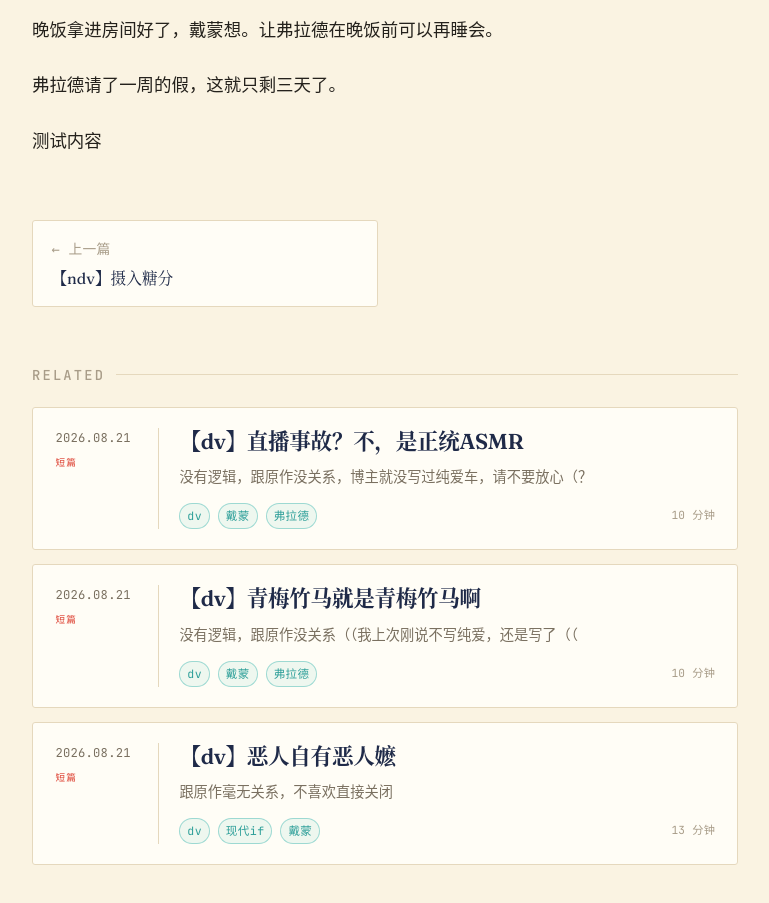
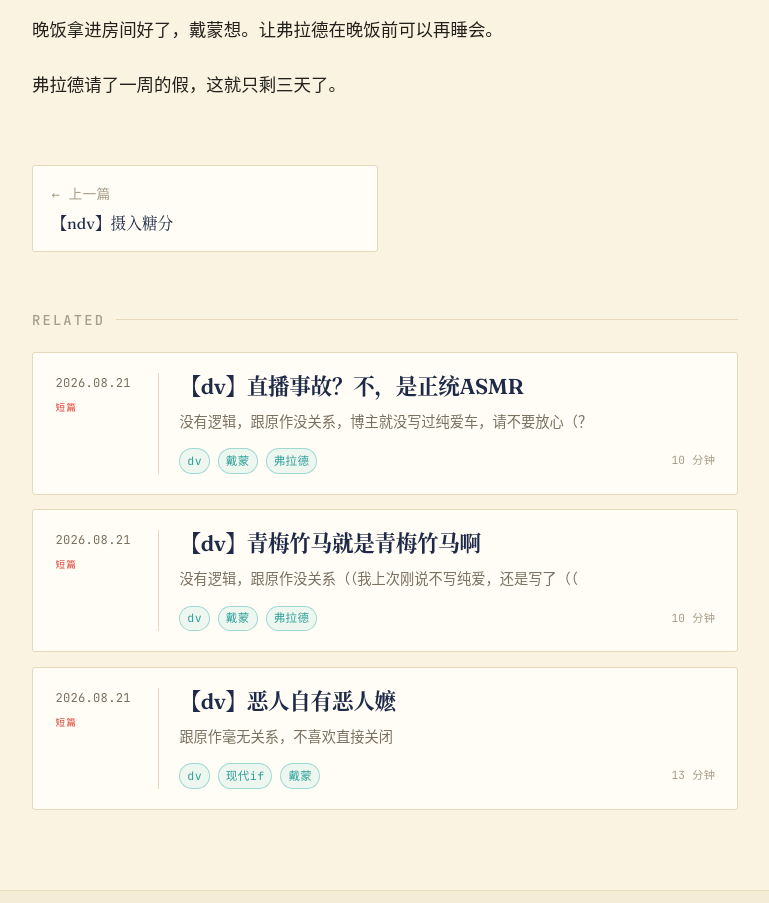
Before and after one commit to aming-org/aming-org.github.io, an Astro site: page /posts/dv-oversimplifying-costs in a window 1280 px wide. Shown: the part 9100-10003 px from the top of the page, without its empty margins (58-827 px from the left). Built offline with nearby package versions, Linux system fonts and the light colour scheme; Astro itself is replaced by a stand-in of ours.

Commit message:
测试删除内容

```diff
--- a/src/content/posts/dv-oversimplifying-costs.md
+++ b/src/content/posts/dv-oversimplifying-costs.md
@@ -233,5 +233,3 @@ Alpha生殖腔早已退化萎缩，简单的磨蹭难以磨开，在冲撞中痛
 晚饭拿进房间好了，戴蒙想。让弗拉德在晚饭前可以再睡会。
 
 弗拉德请了一周的假，这就只剩三天了。
-
-测试内容
```
